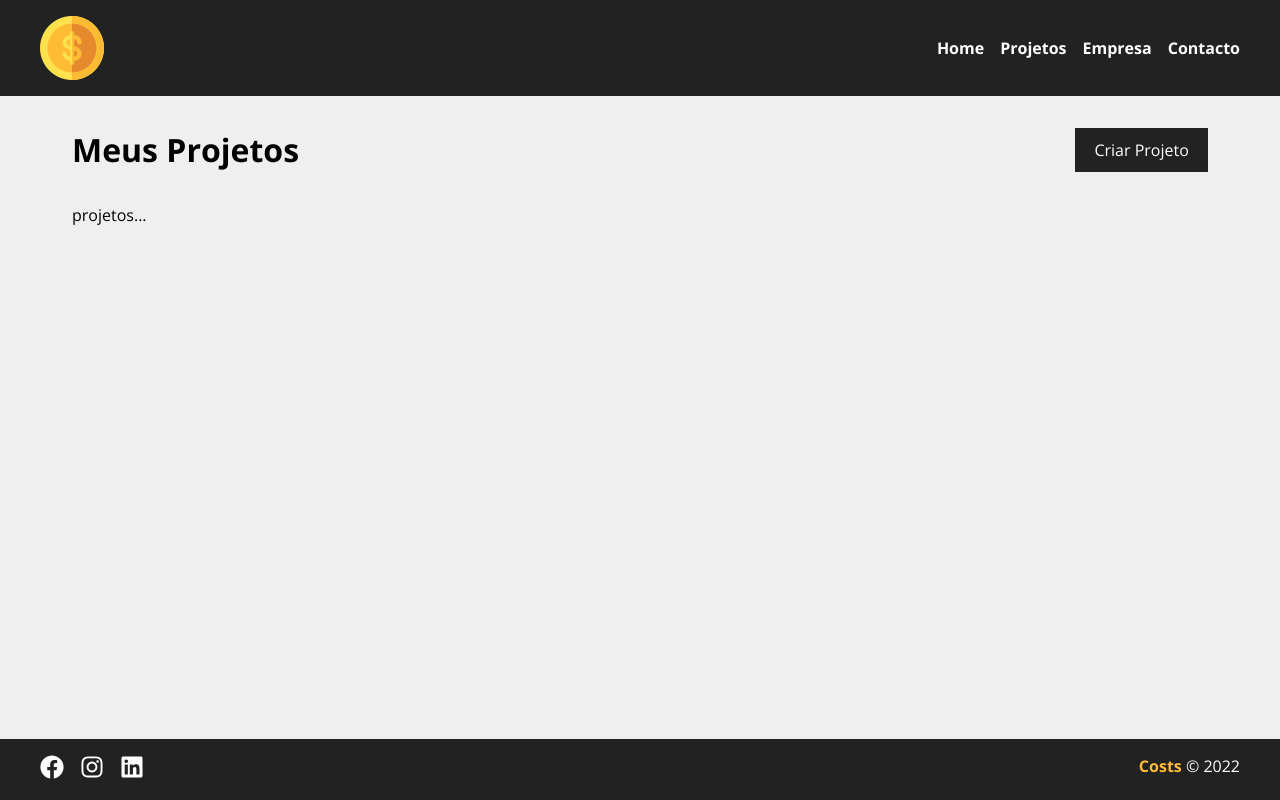
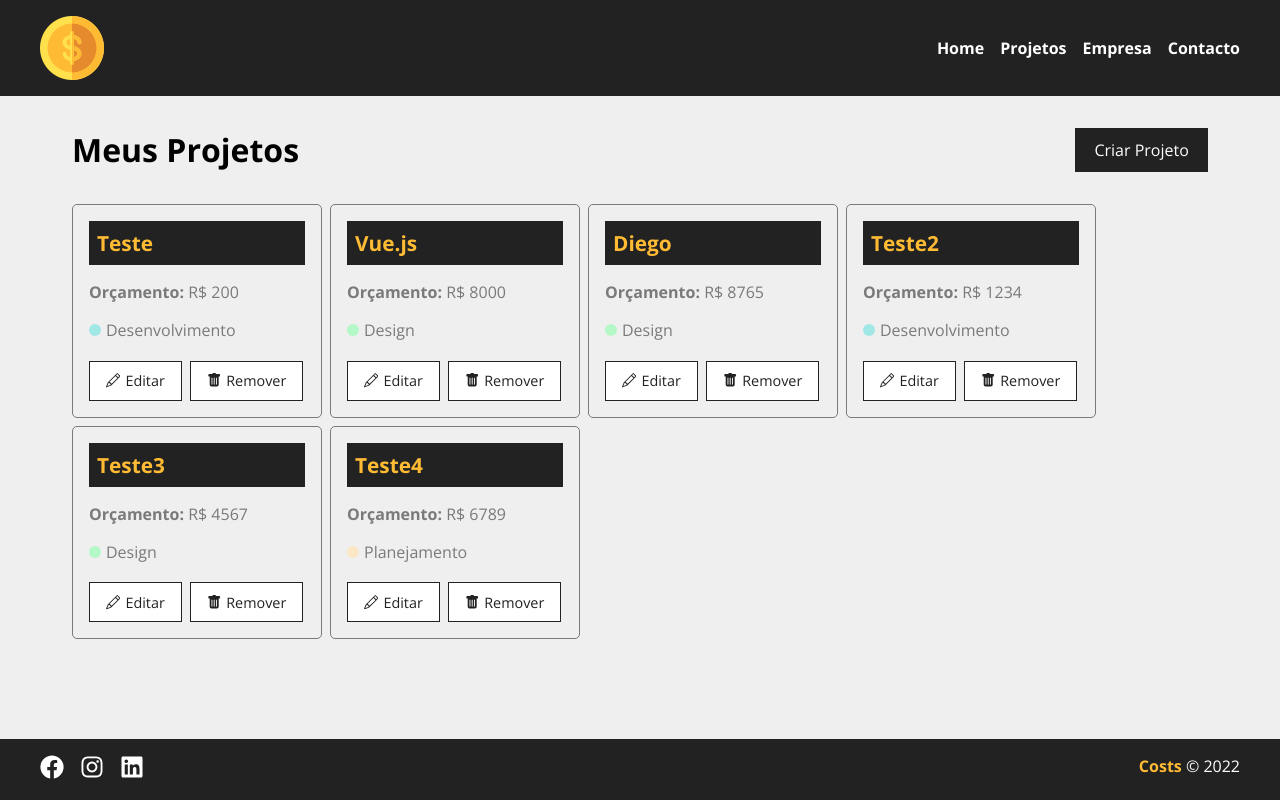
Before and after one commit to barbosadiego/react-training, a React (Create React App) app in the folder costs/: page /projects in a window 1280 px wide. Built offline with nearby package versions, Linux system fonts and the light colour scheme; data requests are answered from the project's data file.

Commit message:
resgatando projetos

```diff
--- a/costs/db.json
+++ b/costs/db.json
@@ -21,6 +21,50 @@
       "cost": 0,
       "services": [],
       "id": 2
+    },
+    {
+      "name": "Diego",
+      "budget": "8765",
+      "category": {
+        "id": "3",
+        "name": "Design"
+      },
+      "cost": 0,
+      "services": [],
+      "id": 3
+    },
+    {
+      "name": "Teste2",
+      "budget": "1234",
+      "category": {
+        "id": "2",
+        "name": "Desenvolvimento"
+      },
+      "cost": 0,
+      "services": [],
+      "id": 4
+    },
+    {
+      "name": "Teste3",
+      "budget": "4567",
+      "category": {
+        "id": "3",
+        "name": "Design"
+      },
+      "cost": 0,
+      "services": [],
+      "id": 5
+    },
+    {
+      "name": "Teste4",
+      "budget": "6789",
+      "category": {
+        "id": "4",
+        "name": "Planejamento"
+      },
+      "cost": 0,
+      "services": [],
+      "id": 6
     }
   ],
   "categories": [
--- a/costs/src/App.css
+++ b/costs/src/App.css
@@ -45,11 +45,6 @@ a {
   flex-wrap: wrap;
 }
 
-.main{
-  justify-content: flex-start;
-  flex-direction: column;
-}
-
 .min-height {
   min-height: 75%;
 }
--- a/costs/src/App.jsx
+++ b/costs/src/App.jsx
@@ -19,7 +19,7 @@ const App = () => {
   return (
     <>
       <Header />
-      <main className='container main'>
+      <main className='container'>
         <Routes>
           <Route path="/" element={<Home />} />
           <Route path="/company" element={<Company />} />
--- a/costs/src/components/pages/Projects.css
+++ b/costs/src/components/pages/Projects.css
@@ -7,3 +7,15 @@
   justify-content: space-between;
   margin-bottom: 2rem;
 }
+
+.project-list{
+  display: flex;
+  flex-wrap: wrap;
+  gap: .5rem;
+}
+
+@media screen and (max-width:600px) {
+  .project-list{
+    justify-content: center;
+  }
+}
--- a/costs/src/components/pages/Projects.jsx
+++ b/costs/src/components/pages/Projects.jsx
@@ -1,19 +1,39 @@
-import React from 'react';
+import React, { useState, useEffect } from 'react';
 import { useLocation } from 'react-router-dom';
 
 // components
 import Message from '../layout/Message';
 import LinkButton from '../layout/LinkButton';
+import ProjectCard from '../project/ProjectCard';
 
 // css
 import './Projects.css';
 
 const Projects = () => {
+
+  const [projects, setProjects] = useState([]);
+
   const location = useLocation();
   let message = '';
   if (location.state) {
     message = location.state.message;
   }
+
+  useEffect(() => {
+    fetch('http://localhost:5000/projects', {
+      method: 'GET',
+      headers: {
+        'Content-type': 'application/json',
+      }
+    })
+      .then((res) => res.json())
+      .then((json) => {
+        console.log(json)
+        setProjects(json)
+      })
+      .catch((error) => console.log(error))
+    ;
+  }, [])
 
   return (
     <>
@@ -23,8 +43,18 @@ const Projects = () => {
           <LinkButton to="/new-project" text="Criar Projeto" />
         </div>
         {message && <Message msg={message} type="sucess" />}
-        <div>
-          <p>projetos...</p>
+        <div className='project-list'>
+          {projects.length > 0 && (
+            projects.map((project) => (
+              <ProjectCard
+                key={project.id}
+                name={project.name}
+                budget={project.budget}
+                category={project.category}
+                id={project.id}
+              />
+            ))
+          )}
         </div>
       </div>
     </>
--- /dev/null
+++ b/costs/src/components/project/ProjectCard.css
@@ -0,0 +1,83 @@
+.project-card {
+  padding: 1rem;
+  border: 1px solid #7a7a7a;
+  border-radius: 5px;
+  flex: 1;
+  max-width: 250px;
+}
+
+.project-card h4 {
+  background-color: #222;
+  color: #ffbb33;
+  padding: 0.5rem;
+  margin-bottom: 1rem;
+  font-size: 1.3rem;
+}
+
+.project-card p {
+  color: #7a7a7a;
+  margin-bottom: 1rem;
+}
+
+.project-card span {
+  font-weight: bold;
+}
+
+.category-text {
+  display: flex;
+  align-items: center;
+}
+
+.category-text span{
+  display: block;
+  width: 12px;
+  height: 12px;
+  border-radius: 50%;
+  background-color: #ccc;
+  margin-right: 5px;
+}
+
+.category-text .infra{
+  background-color: #ffaebc;
+}
+
+.category-text .desenvolvimento{
+  background-color: #a0e7e5;
+}
+
+.category-text .design{
+  background-color: #b4f8c8;
+}
+
+.category-text .planejamento{
+  background-color: #fbe7c6;
+}
+
+.project-card-actions{
+  margin-top: 1.2rem;
+  display: flex;
+  align-items: center;
+  gap: .5rem;
+}
+
+.project-card-actions a,
+.project-card-actions button{
+  border: none;
+  background-color: #fff;
+  color: #222;
+  font-size: .9rem;
+  padding: .6rem 1rem;
+  cursor: pointer;
+  border: 1px solid #222;
+  display: flex;
+  align-items: center;
+  justify-content: center;
+  gap: 5px;
+  transition: .3s;
+}
+
+.project-card-actions a:hover,
+.project-card-actions button:hover{
+  background-color: #222;
+  color: #ffbb33;
+}
--- /dev/null
+++ b/costs/src/components/project/ProjectCard.jsx
@@ -0,0 +1,33 @@
+import React from 'react';
+import { Link } from 'react-router-dom';
+
+// css
+import './ProjectCard.css';
+
+//icons
+import { BsPencil, BsFillTrashFill } from 'react-icons/bs';
+
+const ProjectCard = ({ id, name, budget, category, handleRemove }) => {
+  return (
+    <div className="project-card">
+      <h4>{name}</h4>
+      <p>
+        <span>Orçamento:</span> R$ {budget}
+      </p>
+      <p className="category-text">
+        <span className={category.name.toLowerCase()}></span>
+        {category.name}
+      </p>
+      <div className='project-card-actions'>
+        <Link to='/'>
+          <BsPencil /> Editar
+        </Link>
+        <button>
+          <BsFillTrashFill /> Remover
+        </button>
+      </div>
+    </div>
+  );
+};
+
+export default ProjectCard;
```
